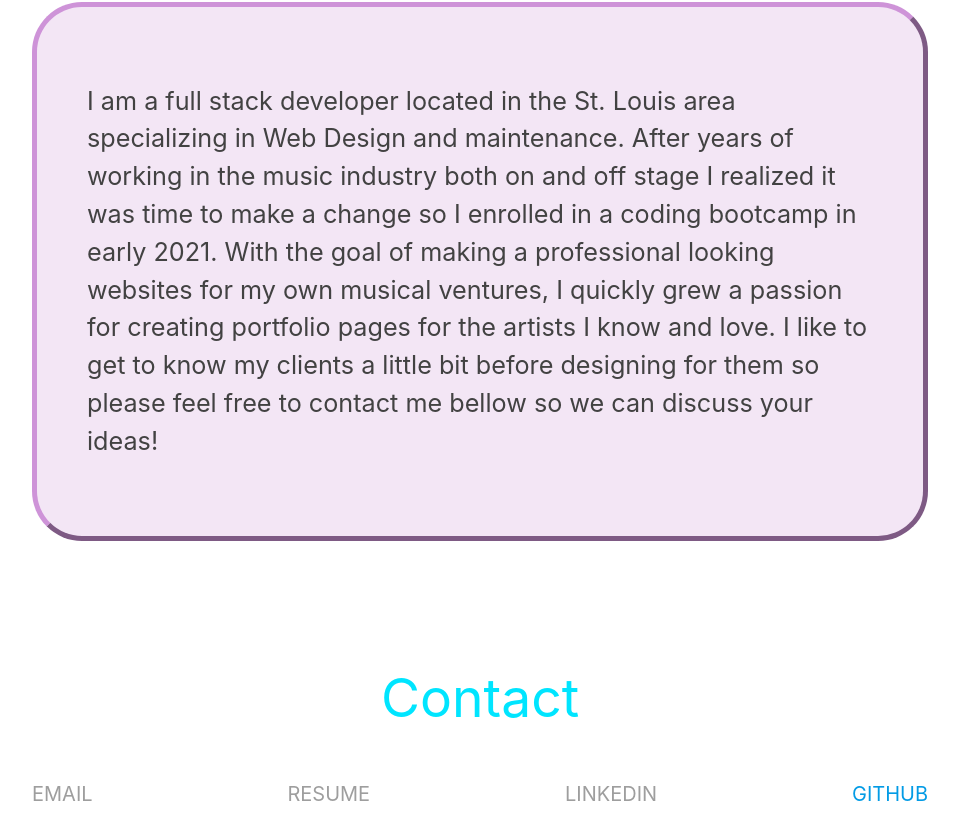
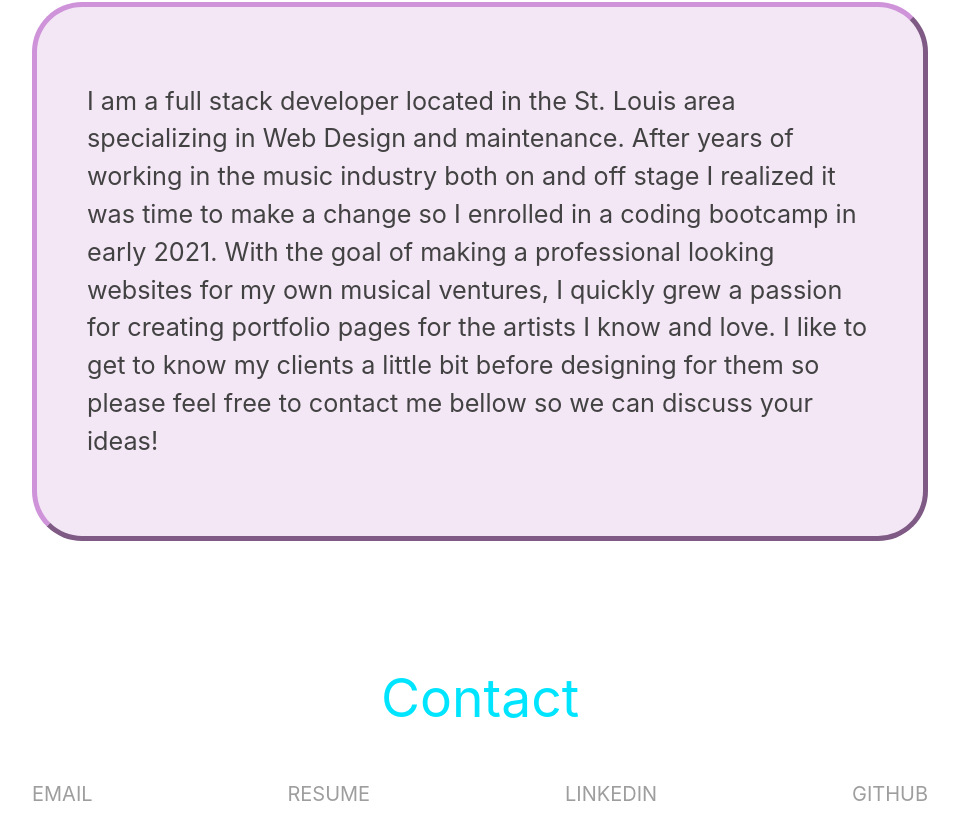
Before and after one commit to ianfletcher314/Ian-Fletcher-Portfolio, a React (Create React App) app: page / in a window 1280 px wide. Shown: the part 919-1759 px from the top of the page, without its empty margins (160-1119 px from the left). Built offline with nearby package versions, Linux system fonts and the light colour scheme.

Commit message:
contact animation now working on buttons

```diff
--- a/src/components/Contact/Contact.js
+++ b/src/components/Contact/Contact.js
@@ -9,14 +9,14 @@ function Contact() {
         <h2 className="Contactheader center cyan-text text-accent-3">Contact</h2>
 
 <section id="contact" className="container caveat-bold center space pads">
-    <a className="center grey-text text-accent-3" href="mailto:ianfletcher314@gmail.comcom">EMAIL</a>
-    <a className="center grey-text text-accent-3" href="images/IanFletcher-Resume.pdf" target="_blank"
+    <a className="center grey-text text-accent-3 contact" href="mailto:ianfletcher314@gmail.comcom">EMAIL</a>
+    <a className="center grey-text text-accent-3 contact" href="images/IanFletcher-Resume.pdf" target="_blank"
         download>RESUME</a>
 
-    <a className="center grey-text text-accent-3" href="https://www.linkedin.com/in/ian-fletcher-a51420124/"
+    <a className="center grey-text text-accent-3 contact" href="https://www.linkedin.com/in/ian-fletcher-a51420124/"
         target="_blank">LINKEDIN</a>
-    <a className="center grey-text text-accent-3" href="https://github.com/ianfletcher314" target="_blank"
-        class="ContactGit">GITHUB</a>
+    <a className="center grey-text text-accent-3 contact" href="https://github.com/ianfletcher314" target="_blank"
+        class="center grey-text text-accent-3">GITHUB</a>
 </section>
       </div>
       );
--- a/src/components/Contact/style.css
+++ b/src/components/Contact/style.css
@@ -10,3 +10,9 @@
     margin-top: 4%!important;
     margin-bottom: 4%!important;
 }
+.contact{
+    transition: transform 250ms!important;
+}
+.contact:hover {
+    transform: translateY(-10px)!important;
+  }
```
